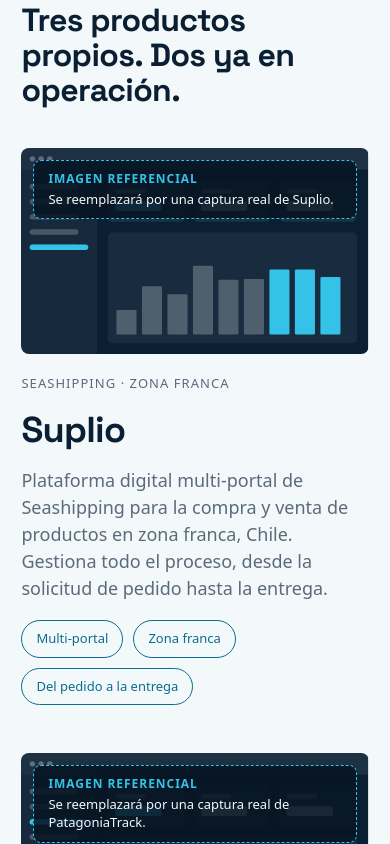
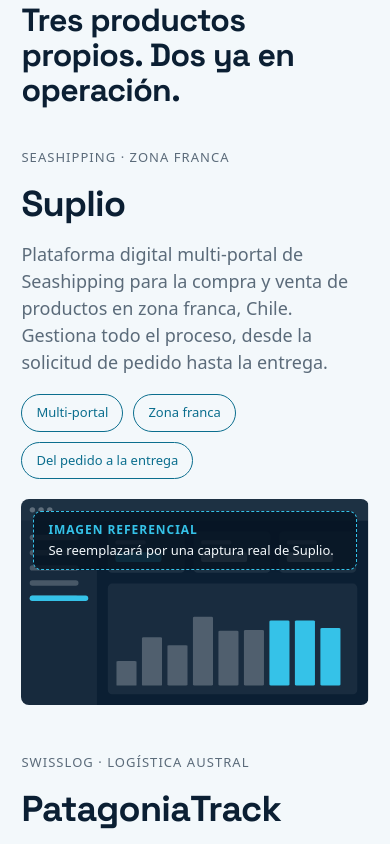
Before and after one commit to camitwrs/latitud53-no-azure, an Astro site: page / in a window 390 px wide. Shown: the part 1257-2101 px from the top of the page. Built offline with nearby package versions, Linux system fonts and the light colour scheme; Astro itself is replaced by a stand-in of ours; animation ran at ten frames a second.

Commit message:
En móvil, el texto de cada producto va antes de su pantalla
Así cada pantalla queda bajo el nombre de su producto. En escritorio no
cambia nada.

Co-Authored-By: Claude Opus 5.5 <noreply@anthropic.com>

```diff
--- a/src/components/Cases.astro
+++ b/src/components/Cases.astro
@@ -239,9 +239,10 @@ const t = ui[Astro.props.locale].cases;
       grid-template-columns: 1fr;
       gap: 20px;
     }
+    /* En móvil, primero el texto del producto y debajo su pantalla, así cada pantalla queda bajo su nombre. */
     .text,
     .flip .text {
-      order: 2;
+      order: 0;
     }
     .next {
       flex-direction: column;
```
